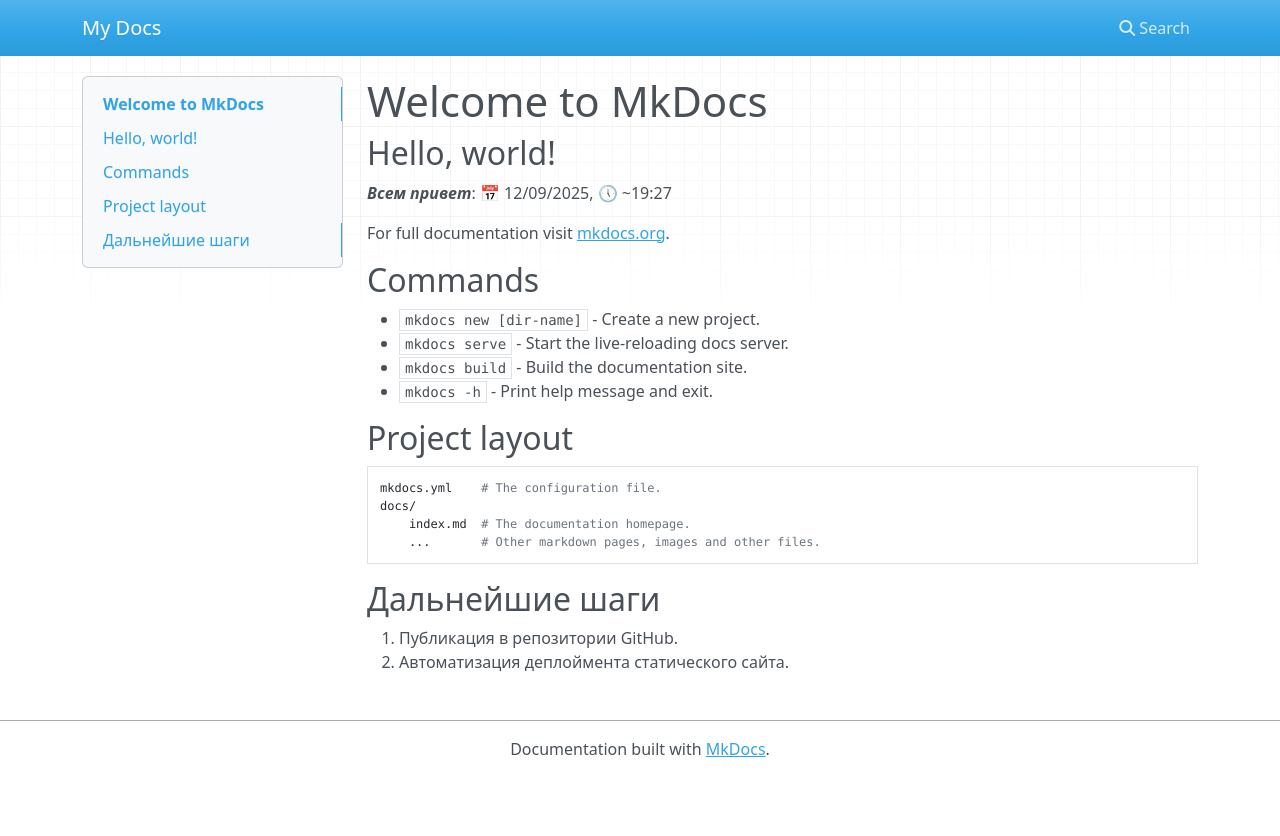
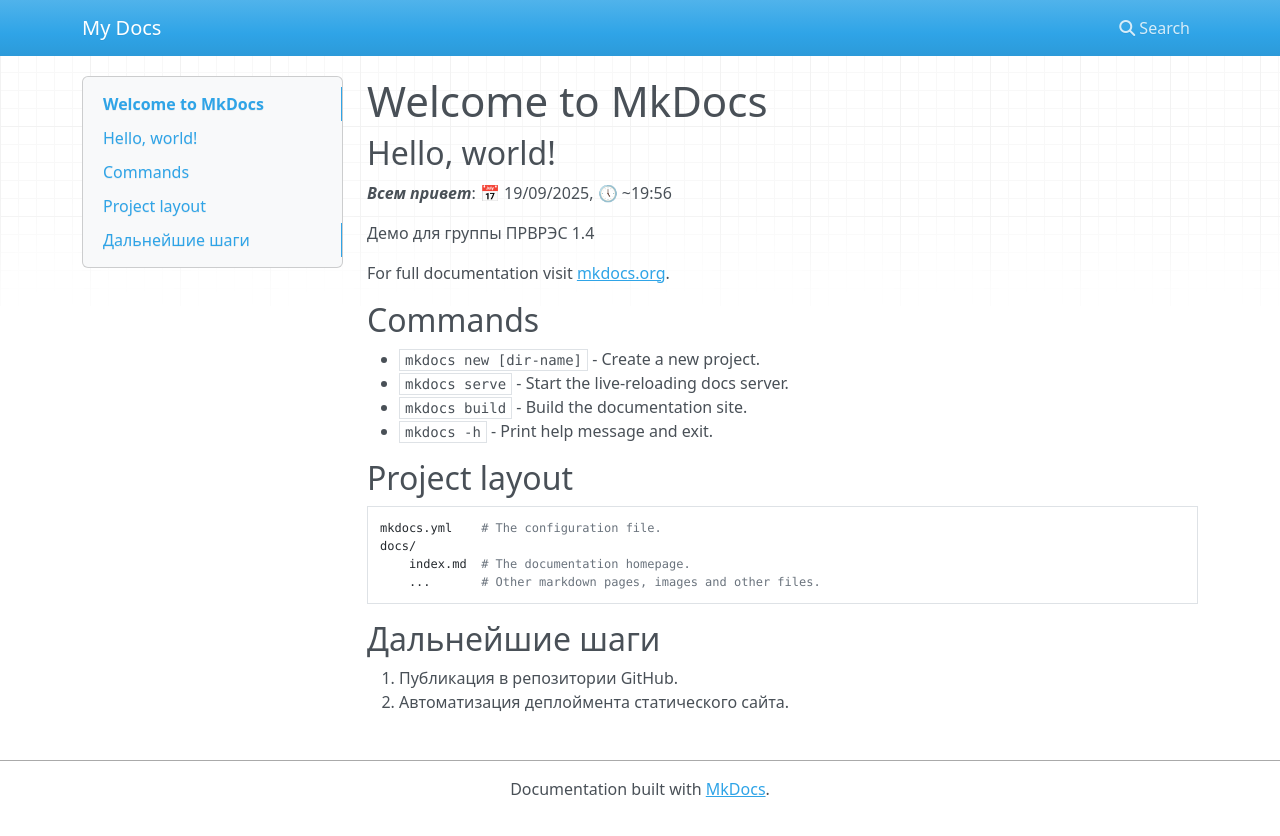
Before and after one commit to python-basic/mkdocs-site, an MkDocs documentation site: the page built from docs/index.md, in a window 1280 px wide. Shown: the top 836 px of the page. Built offline with MkDocs 1.6.1, drawn with Linux system fonts in a browser that asks for light colours; nearby versions of some CDN libraries.

Commit message:
updates of main page

```diff
--- a/docs/index.md
+++ b/docs/index.md
@@ -2,7 +2,9 @@
 
 ## Hello, world!
 
-___Всем привет___: 📅 12/09/2025, 🕔 ~19:27
+___Всем привет___: 📅 19/09/2025, 🕔 ~19:56
+
+Демо для группы ПРВРЭС 1.4
 
 For full documentation visit [mkdocs.org](https://www.mkdocs.org).
 
```
